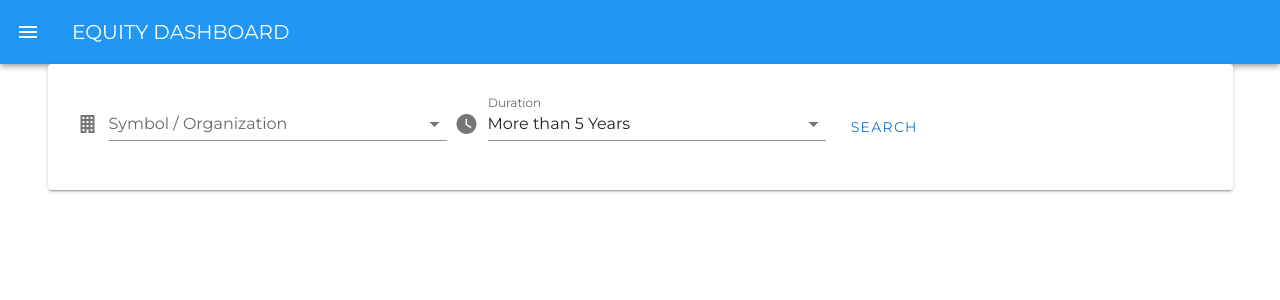
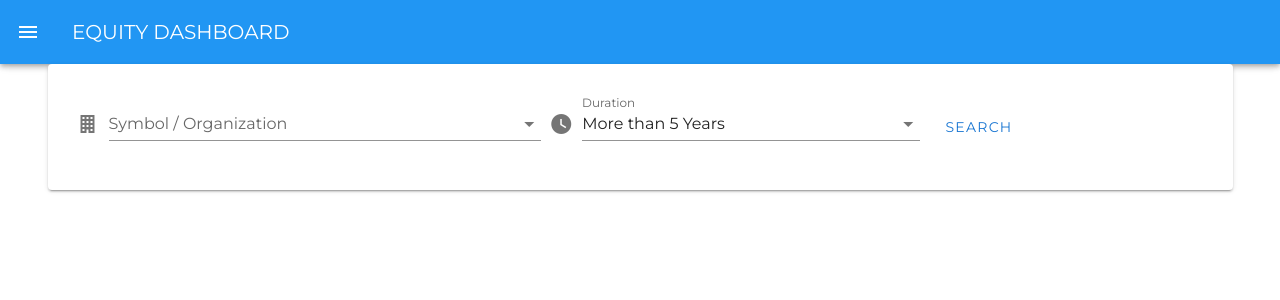
Before and after one commit to aka434112/EQUITY-DASHBOARD, a Vue app: page / in a window 1280 px wide. Shown: the top 300 px of the page. Built offline with nearby package versions, Linux system fonts and the light colour scheme.

Commit message:
Introducing state management in the application

```diff
--- a/package.json
+++ b/package.json
@@ -12,7 +12,8 @@
     "core-js": "^2.6.5",
     "vue": "^2.6.10",
     "vue-router": "^3.0.3",
-    "vuetify": "^2.1.0"
+    "vuetify": "^2.1.0",
+    "vuex": "^3.0.1"
   },
   "devDependencies": {
     "@vue/cli-plugin-babel": "^3.2.0",
--- a/src/App.vue
+++ b/src/App.vue
@@ -1,6 +1,7 @@
 <template>
   <v-app id="app">
     <div>
+      <v-overlay :value="loading"></v-overlay>
       <v-app-bar color="blue" dark>
           <v-app-bar-nav-icon @click="showNavMenu=true"></v-app-bar-nav-icon>
           <v-toolbar-title>EQUITY DASHBOARD</v-toolbar-title>
@@ -23,6 +24,8 @@
 </template>
 
 <script>
+import { mapGetters } from "vuex";
+
 export default {
   name: 'App',
   data () {
@@ -34,6 +37,9 @@ export default {
       ],
       mini: false
     }
+  },
+  computed: {
+    ...mapGetters(['loading'])
   }
 }
 </script>
--- a/src/main.js
+++ b/src/main.js
@@ -2,11 +2,13 @@ import Vue from 'vue'
 import App from './App.vue'
 import vuetify from './plugins/vuetify';
 import router from './router'
+import store from './store'
 
 Vue.config.productionTip = false
 
 new Vue({
   vuetify,
   router,
+  store,
   render: h => h(App)
 }).$mount('#app')
--- /dev/null
+++ b/src/store.js
@@ -0,0 +1,21 @@
+import Vue from 'vue'
+import Vuex from 'vuex'
+
+Vue.use(Vuex)
+
+export default new Vuex.Store({
+  state: {
+    loading: false
+  },
+  mutations: {
+    UPDATE_APPLICATION_STATE (state) {
+      state.loading = !state.loading
+    }
+  },
+  actions: {
+
+  },
+  getters: {
+    loading: (state) => state.loading
+  }
+})
--- a/src/views/Home.vue
+++ b/src/views/Home.vue
@@ -6,13 +6,13 @@
               <v-card-text>
                 <v-container grid-list-md>
                   <v-layout wrap>
-                    <v-flex xs12 sm4>
+                    <v-flex xs12 sm5>
                       <v-autocomplete v-model="chosenSymbol" :loading="searchInProgress" :search-input.sync="symbol" :items="companiesList" hide-no-data hide-selected label="Symbol / Organization" prepend-icon="mdi-office-building" return-object></v-autocomplete>
                     </v-flex>
                     <v-flex xs12 sm4>
                       <v-select prepend-icon="mdi-clock" v-model="duration" :items="durationItems" label="Duration"></v-select>
                     </v-flex>
-                    <v-flex xs6 sm4 align-self-center>
+                    <v-flex xs6 sm3 align-self-center>
                       <v-btn color="primary" text @click="fetchEquityData()">Search</v-btn>
                     </v-flex>
                   </v-layout>
@@ -50,7 +50,9 @@
 
 <script>
 import dashboardConstants from '../constants/dashboardConstants'
-import httpSvc from '../rest/nse/equityUri'
+import httpSvc from '../rest/nse/equityUri';
+import { mapMutations } from "vuex";
+
 
 export default {
   name: 'home',
@@ -67,6 +69,7 @@ export default {
     }
   },
   methods: {
+    ...mapMutations(['UPDATE_APPLICATION_STATE']),
     async fetchCompanies () {
       const vm = this;
       const queryResults = await httpSvc.getListOfCompanies(vm.symbol);
@@ -75,9 +78,11 @@ export default {
     },
     async fetchEquityData () {
       const vm = this;
+      vm.UPDATE_APPLICATION_STATE();
       const orgSymbol = vm.chosenSymbol.split(' ')[0];
       const equityData = await httpSvc.fetchEquity(orgSymbol, vm.duration);
       vm.eqData = equityData.data[0];
+      vm.UPDATE_APPLICATION_STATE();
     }
   },
   watch: {
```
Also changed, not shown: 1 other file (tests, documents, lock files or other folders).
